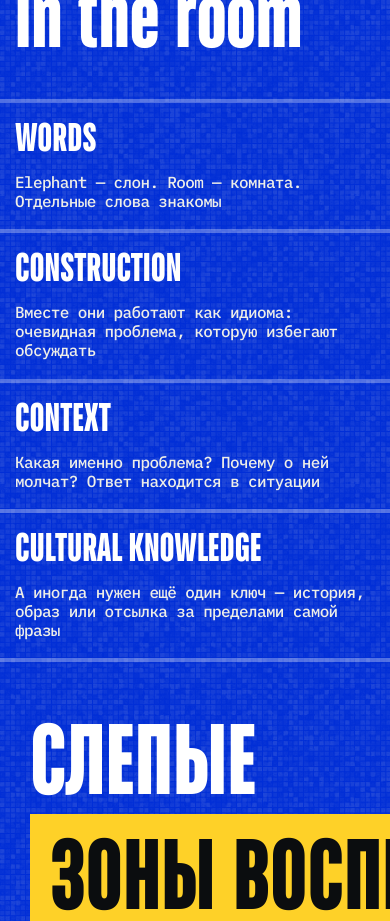
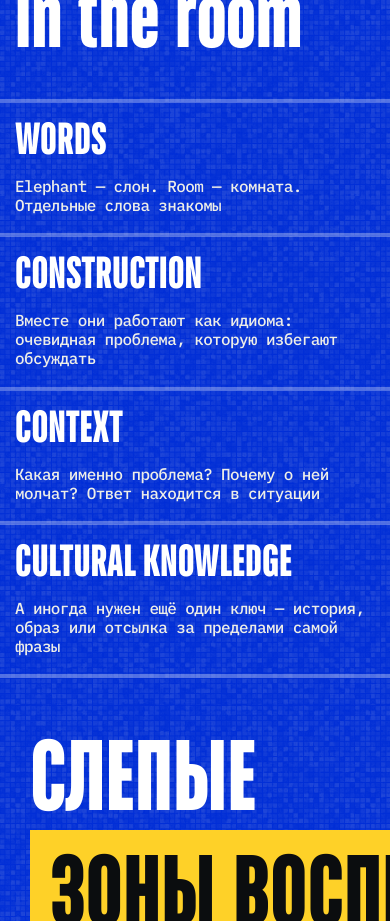
Before and after one commit to matveyabramov/subtale-longread, a React (Vite) app: page / in a window 390 px wide. Shown: the part 4880-5801 px from the top of the page. Built offline with nearby package versions, Linux system fonts and the light colour scheme.

Commit message:
fix: increase mobile Elephant level headings to 45px

```diff
--- a/src/sections/elephant/ElephantSection.module.css
+++ b/src/sections/elephant/ElephantSection.module.css
@@ -354,5 +354,6 @@
     --level-copy-width: 100%;
     padding-right: 15px;
   }
+  .levelContent > h3 { font-size: 45px; line-height: 0.8; }
   .canvas { padding-bottom: max(29px, env(safe-area-inset-bottom, 0px)); }
 }
```
